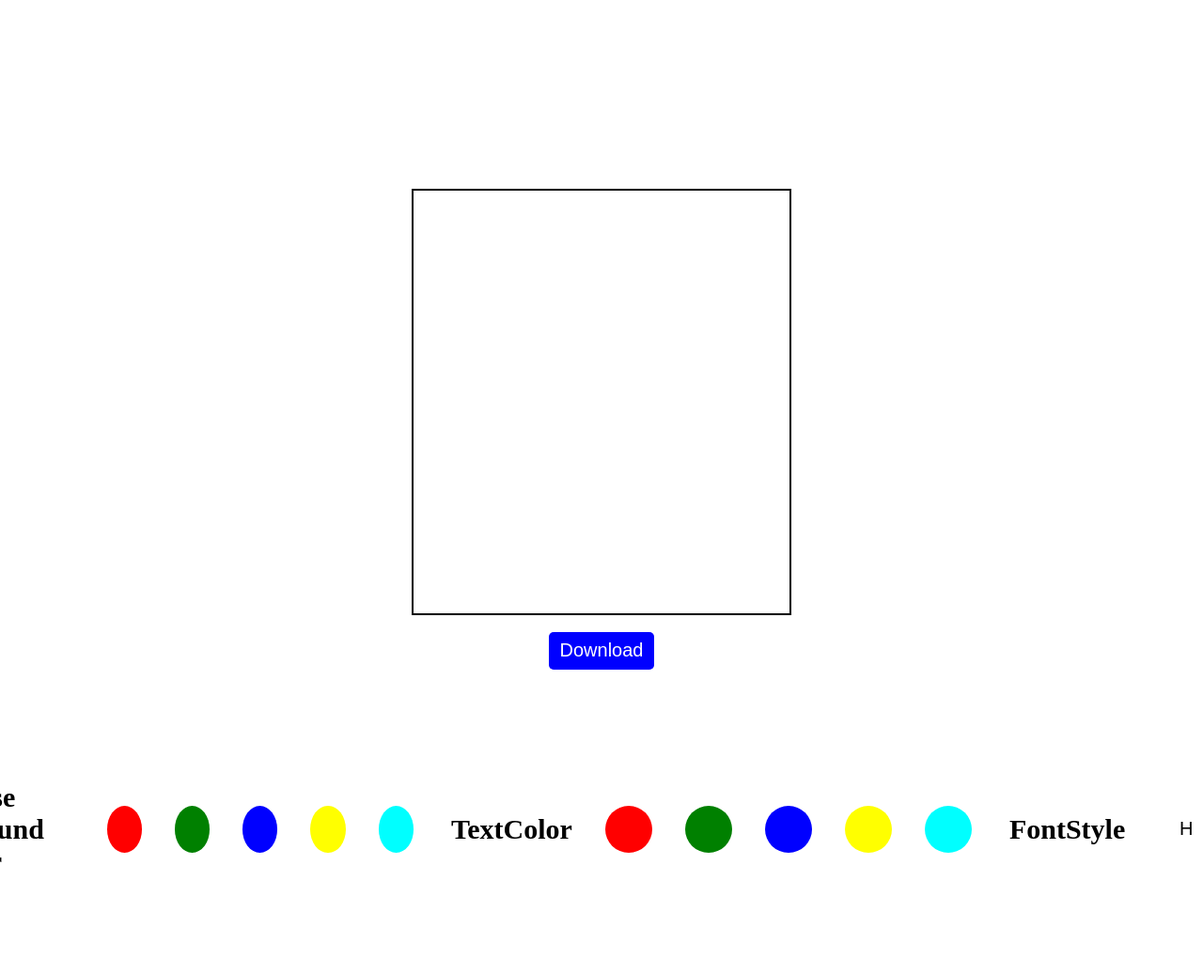
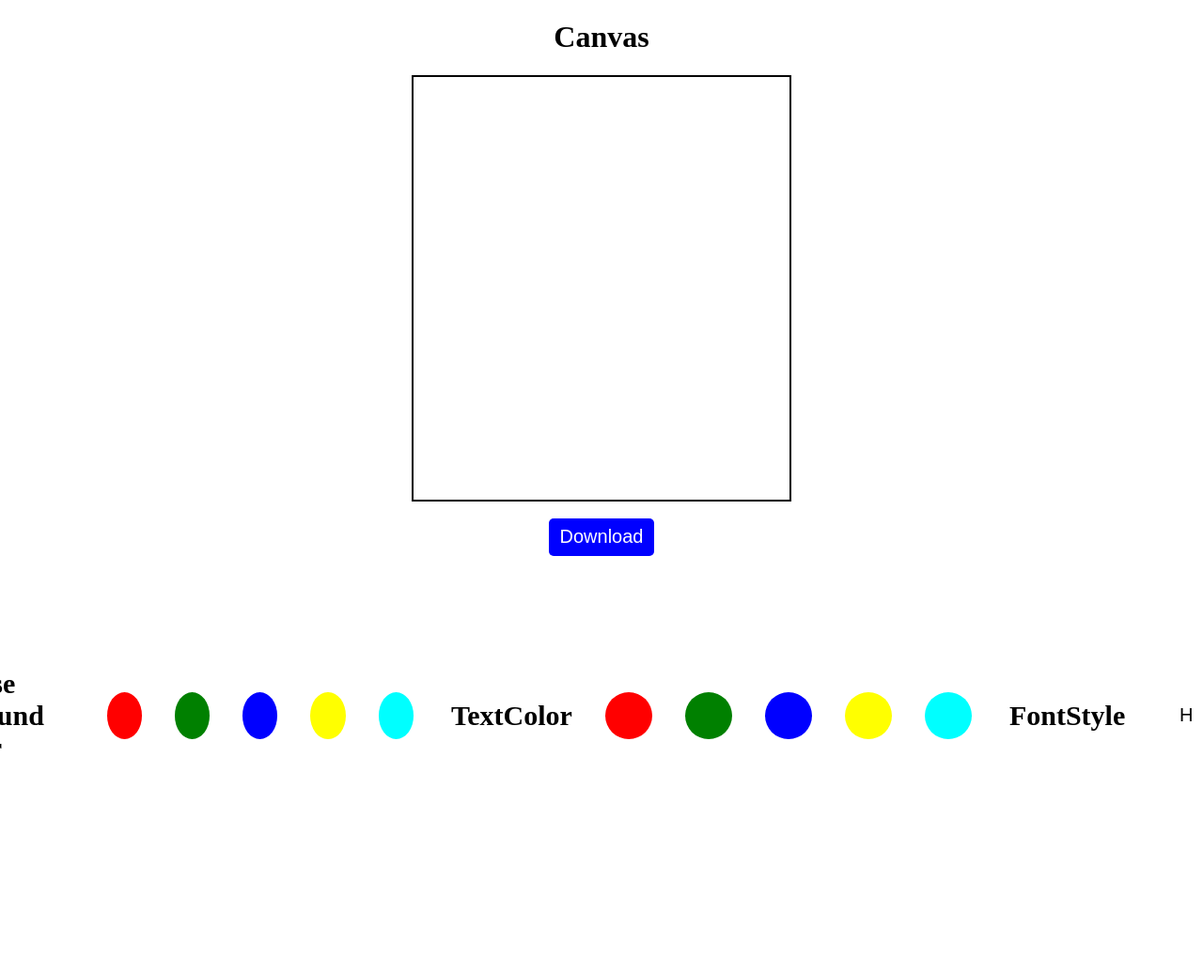
Before and after one commit to 1harshsahu1-boop/Canvas, a plain HTML site: page index.html in a window 1280 px wide. Shown: the top 1036 px of the page at 94% size. After the commit the page ends 920 px from the top, so only its background shows below. Drawn offline with Linux system fonts and the light colour scheme.

Commit message:
[Harsh] files added

```diff
--- a/index.html
+++ b/index.html
@@ -11,7 +11,7 @@
 </head>
 <body>
     <center>
-        <h1><Canvas></Canvas></h1>
+        <h1>Canvas</h1>
         <div id="editor" contenteditable="true"></div>
         <br>
         <button id="Download" type="button">Download</button>
--- a/style.css
+++ b/style.css
@@ -47,6 +47,7 @@
     height: 50px;
     border: none;
     border-radius: 50%;
+    cursor: pointer;
 }
 
 .font {
```
